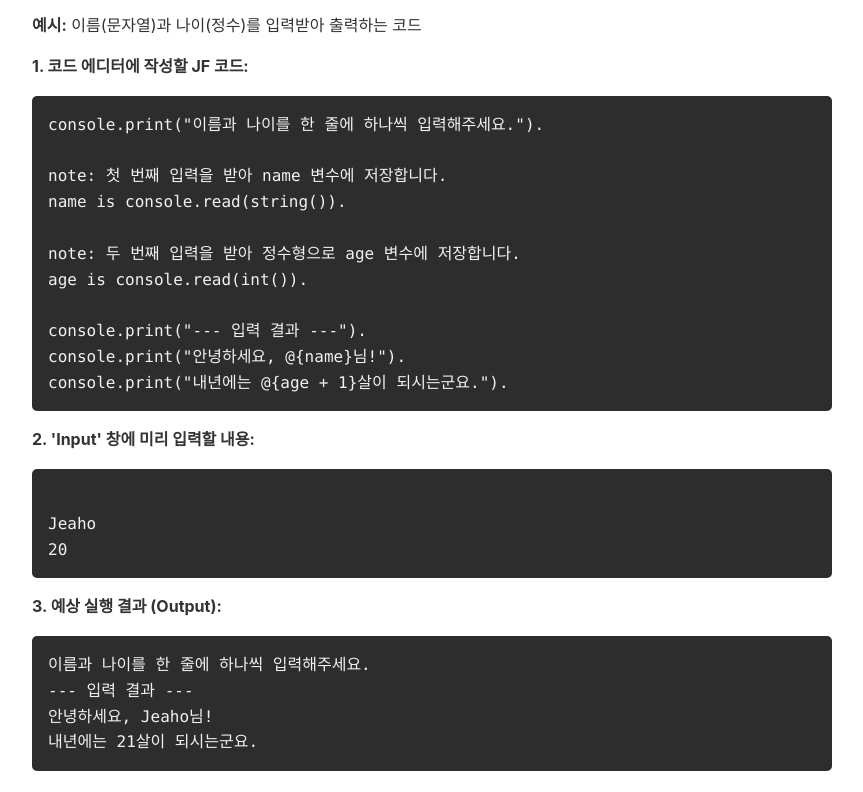
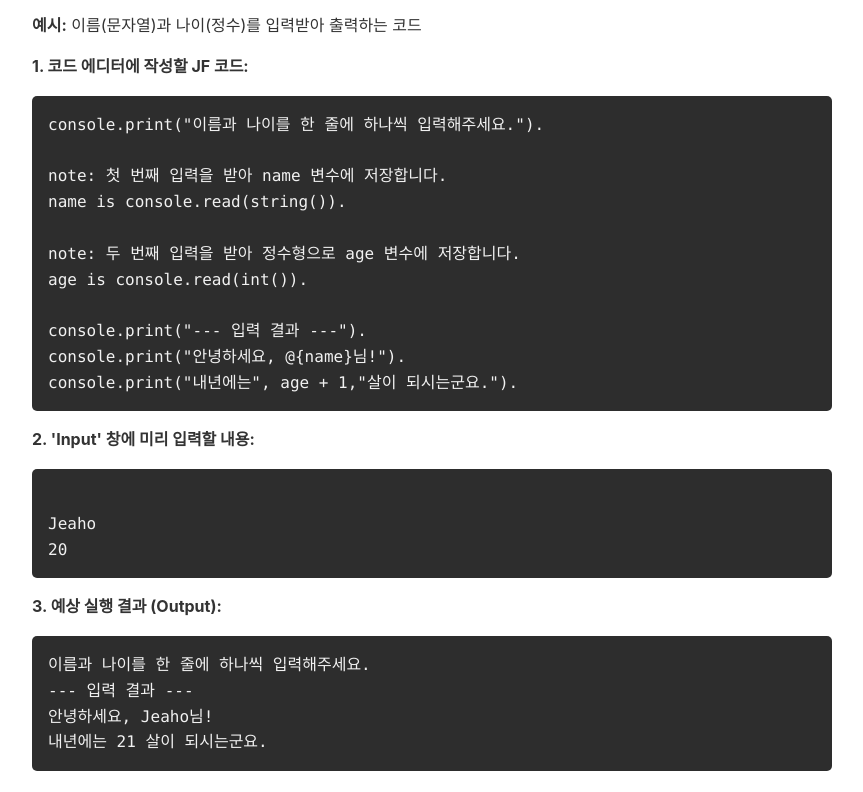
Before and after one commit to Jeaho06/jf-language-online, a plain HTML site: page frontend/GUIDE.html in a window 1280 px wide. Shown: the part 4767-5559 px from the top of the page, without its empty margins (208-1071 px from the left). Drawn offline with Linux system fonts and the light colour scheme.

Commit message:
버그수정

```diff
--- a/frontend/GUIDE.html
+++ b/frontend/GUIDE.html
@@ -341,7 +341,7 @@ age is console.read(int()).
 
 console.print("--- 입력 결과 ---").
 console.print("안녕하세요, @{name}님!").
-console.print("내년에는 @{age + 1}살이 되시는군요.").</code></pre>
+console.print("내년에는", age + 1,"살이 되시는군요.").</code></pre>
 
         <p><strong>2. 'Input' 창에 미리 입력할 내용:</strong></p>
         <pre style="background-color:#2d2d2d; color:#f1f1f1;">
@@ -353,7 +353,7 @@ Jeaho
         <pre style="background-color:#2d2d2d; color:#f1f1f1;"><code>이름과 나이를 한 줄에 하나씩 입력해주세요.
 --- 입력 결과 ---
 안녕하세요, Jeaho님!
-내년에는 21살이 되시는군요.</code></pre>
+내년에는 21 살이 되시는군요.</code></pre>
 
         <h2 id="6-타입-변환-type-casting">6. 타입 변환 (Type Casting)</h2>
         <p>값의 자료형을 다른 자료형으로 명시적으로 변환하는 기능입니다.</p>
```
Also changed, not shown: frontend/index.html (+0 -1 lines).
